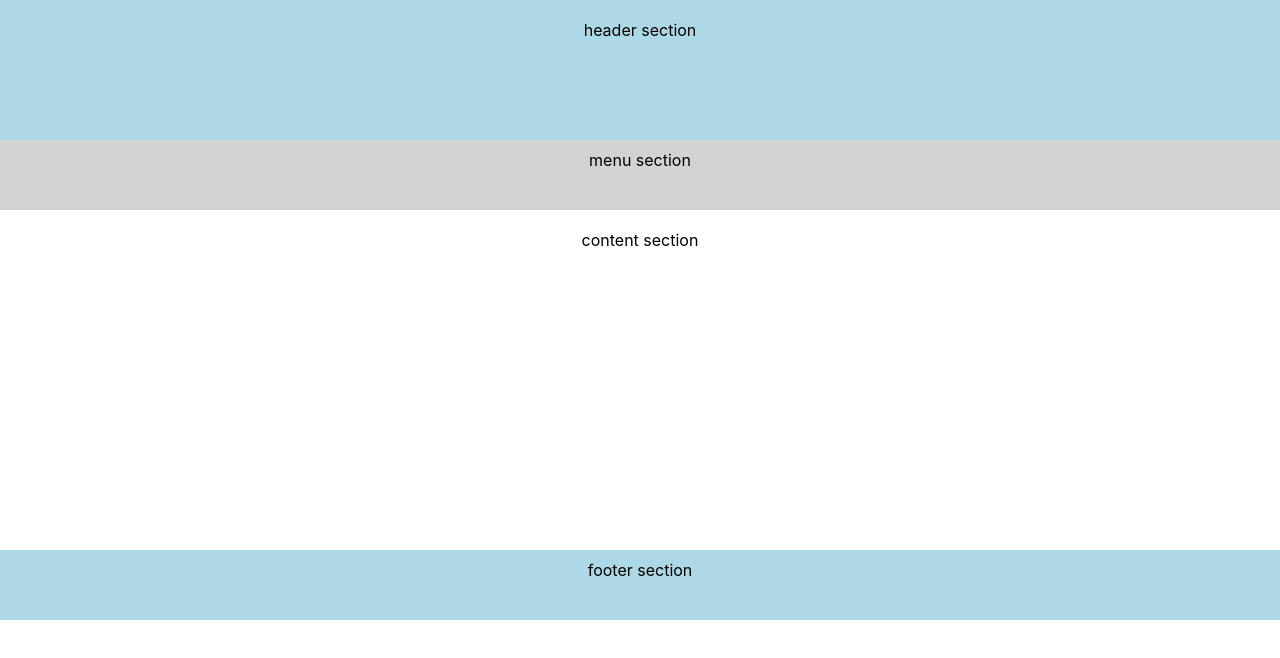
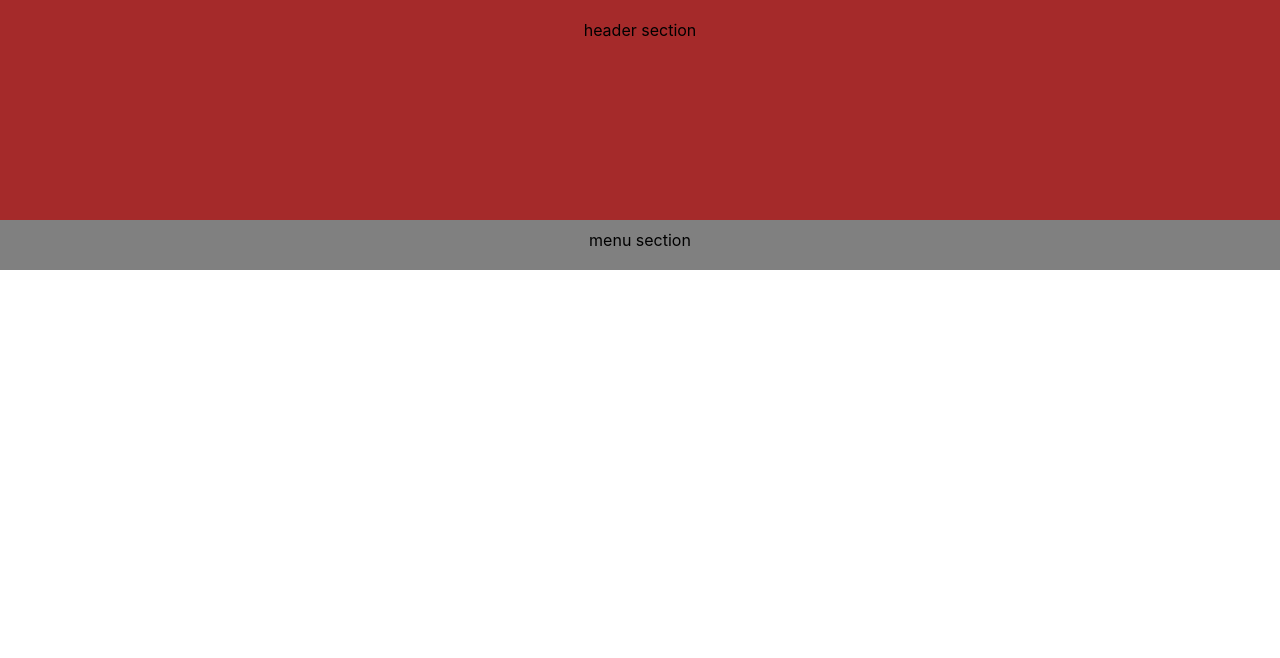
Before and after one commit to Parwatsinghpanwar/projectdemo, a React (Create React App) app: page / in a window 1280 px wide. Shown: the top 658 px of the page. Built offline with nearby package versions, Linux system fonts and the light colour scheme.

Commit message:
Add Header and Menu components with associated styles

```diff
--- a/src/App.js
+++ b/src/App.js
@@ -1,13 +1,13 @@
 import logo from './logo.svg';
 import './App.css';
+import Header from './components/headercomponent/Header';
+import Menu from './components/menucomponent/menu';
 
 function App() {
   return (
     <div id="maindiv">
-     <div id="header"> header section </div>
-     <div id="menu"> menu section </div>
-     <div id="content"> content section </div>
-     <div id="footer"> footer section </div>
+      <Header/>
+      <Menu/>
     </div>
   );
 }
--- /dev/null
+++ b/src/components/headercomponent/Header.css
@@ -0,0 +1,5 @@
+#header{
+    background-color: brown;
+    height: 180px;
+
+}
--- /dev/null
+++ b/src/components/headercomponent/Header.js
@@ -0,0 +1,13 @@
+import './Header.css';
+
+
+function header(){
+ return(
+     <div id="header">
+      header section
+     </div>
+ );
+
+
+}
+export default header;
--- /dev/null
+++ b/src/components/menucomponent/menu.css
@@ -0,0 +1,6 @@
+#menu
+{
+    background-color: gray;
+    height: 30px;
+    padding: 10px;
+}
--- /dev/null
+++ b/src/components/menucomponent/menu.js
@@ -0,0 +1,9 @@
+import './menu.css';
+function menu(){
+    return(
+        <div id="menu">
+            menu section
+        </div>
+    );
+}
+export default menu;
```
